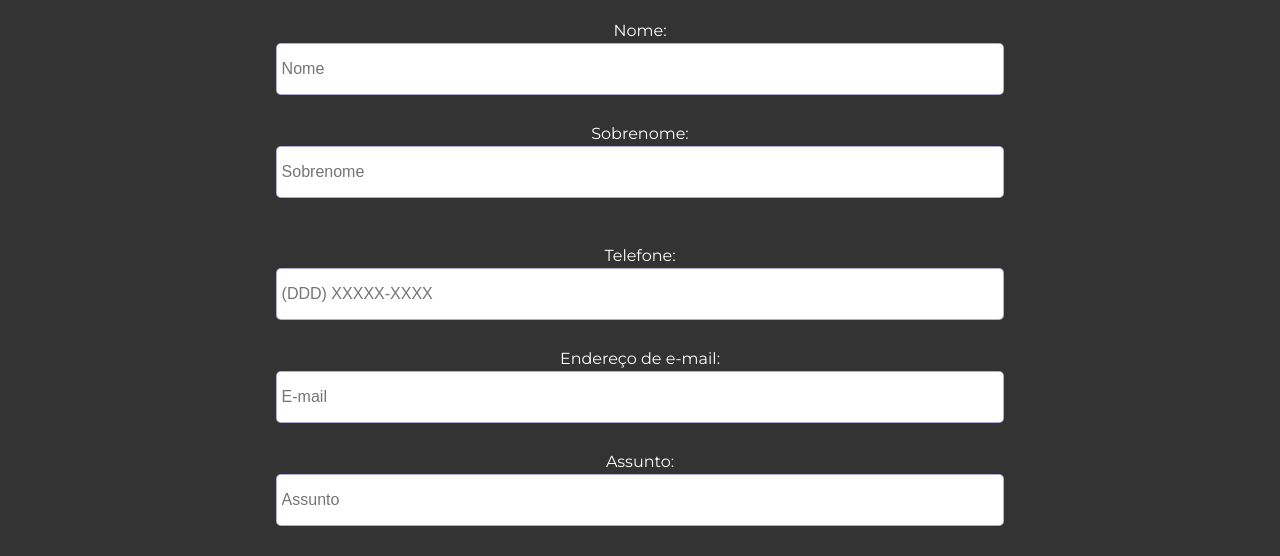
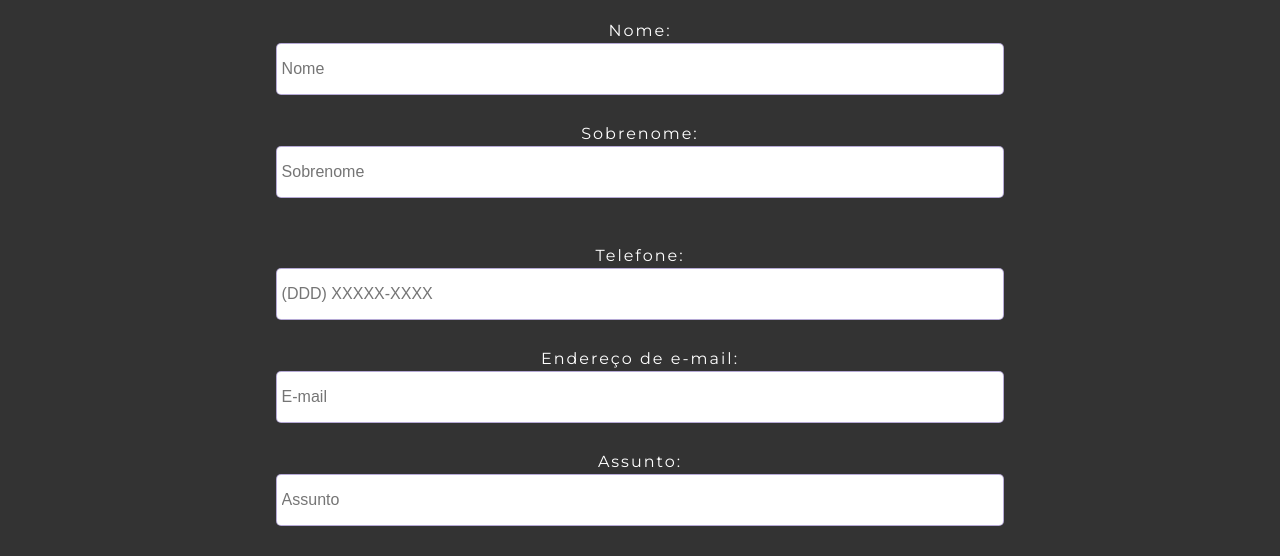
Before and after one commit to Brunofeufrasio/banda-detonators, a plain HTML site: page contato.html in a window 1280 px wide. Shown: the part 215-771 px from the top of the page. Drawn offline with Linux system fonts and the light colour scheme.

Commit message:
colocando as larguras das labels mais distantes

```diff
--- a/style.css
+++ b/style.css
@@ -279,6 +279,7 @@ label {
   color: rgb(36, 2, 131);
   color: #ffffff;
   margin-bottom: -35px;
+  letter-spacing: 2px; /* Ajuste o valor conforme necessário */
 }
 
 .nome,
```
